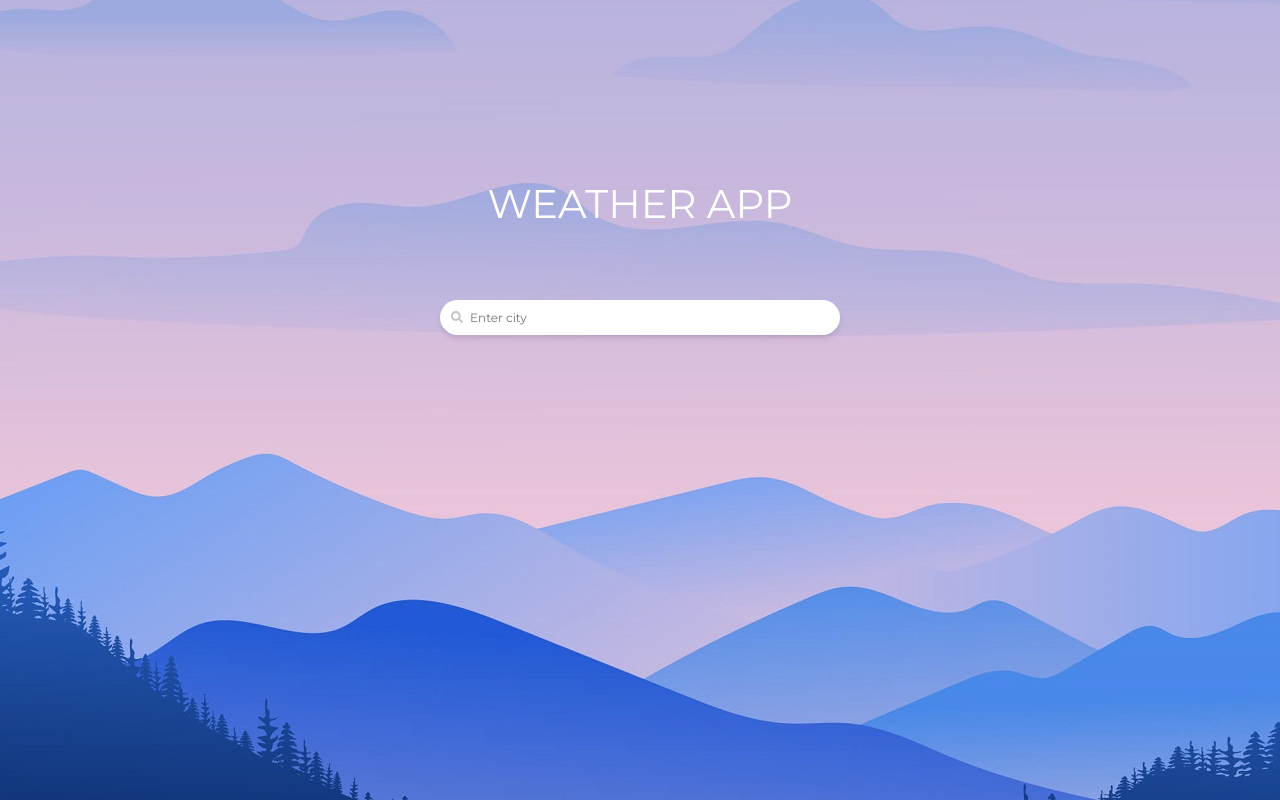
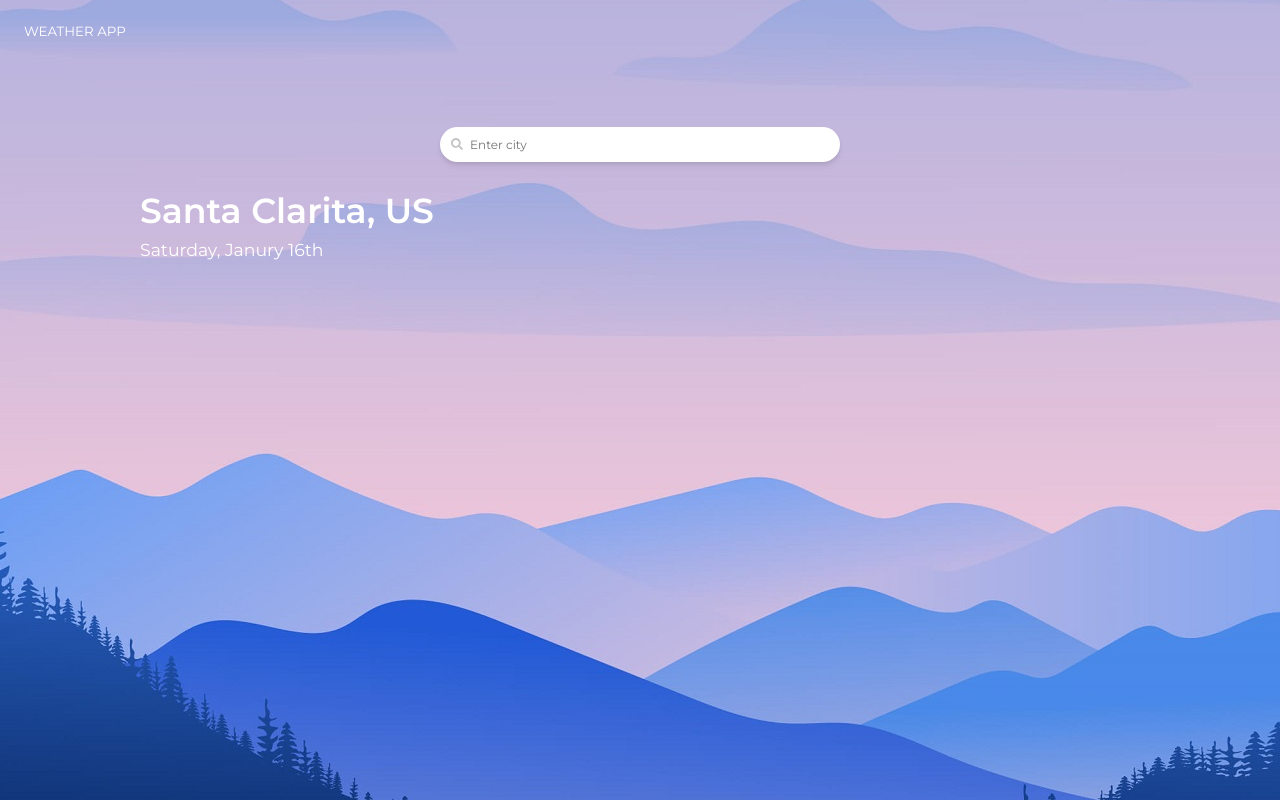
Before and after one commit to oscarsaca/weather-app, a React (Create React App) app: page / in a window 1280 px wide. Built offline with nearby package versions, Linux system fonts and the light colour scheme.

Commit message:
Added weather info header and associated loaded styles.

```diff
--- a/public/index.html
+++ b/public/index.html
@@ -26,7 +26,7 @@
     -->
     <title>React App</title>
   </head>
-  <body>
+  <body class="loaded">
     <noscript>You need to enable JavaScript to run this app.</noscript>
     <div id="root"></div>
     <!--
--- a/src/App.css
+++ b/src/App.css
@@ -69,11 +69,11 @@ picture img {
 
 /* Headers */
 .page-title + header {
-  padding-top: 11.8%;
+  padding-top: 12.278em;
 }
 
 .loaded .page-title + header {
-  padding-top: 0;
+  padding-top: 4em;
 }
 
 header {
@@ -107,7 +107,7 @@ header h1 {
 
 /* Search Input */
 h1 + form {
-  margin-top: 18.8%;
+  margin-top: 6.222em;
 }
 
 .loaded h1 + form {
@@ -148,3 +148,37 @@ input {
   fill: currentColor;
   transition: color var(--transition);
 }
+
+/* Weather Info Container */
+.weather-container {
+  position: relative;
+  max-width: 83.333em;
+  margin-left: auto;
+  margin-right: auto;
+  padding-top: 2.222em;
+  opacity: 0;
+  transition: opacity var(--transition-time) var(--transition-timing-function) var(--transition-delay);
+}
+
+.loaded .weather-container {
+  opacity: 1;
+  transition: opacity var(--transition-time) var(--transition-timing-function) var(--transition-time);
+}
+
+/* Weather Info Header */
+.weather-header > *  {
+  display: block;
+}
+
+.weather-header > * + * {
+  margin-top: 0.444em;
+}
+
+.weather-header strong {
+  font-size: 2.889em;
+  font-weight: 600;
+}
+
+.weather-header span {
+  font-size: 1.444em;
+}
--- a/src/App.js
+++ b/src/App.js
@@ -4,6 +4,7 @@ import React from 'react';
 import HeaderContainer from './components/weather-header/header-container';
 import WeatherBg from './components/weather-bg';
 import PageTitle from './components/page-title';
+import WeatherInfoContainer from './components/weather-info/weather-info-container';
 
 function App() {
   return (
@@ -11,6 +12,7 @@ function App() {
       <WeatherBg altText="Weather Background Image"/>
       <PageTitle title="Weather App"/>
       <HeaderContainer/>
+      <WeatherInfoContainer/>
     </React.StrictMode>
   );
 }
--- /dev/null
+++ b/src/components/weather-info/weather-info-container.js
@@ -0,0 +1,17 @@
+import WeatherInfoHeader from './weather-info-header';
+
+function WeatherInfoContainer() {
+    return (
+        <div className='weather-container'>
+            <WeatherInfoHeader
+                city="Santa Clarita"
+                country="US"
+                day="Saturday"
+                month="Janury"
+                monthDay="16th"
+                />
+        </div>
+    );
+}
+
+export default WeatherInfoContainer;
--- /dev/null
+++ b/src/components/weather-info/weather-info-header.js
@@ -0,0 +1,10 @@
+function WeatherInfoHeader({city, country, day, month, monthDay}) {
+    return (
+        <div className='weather-header'>
+            <strong>{city}, {country}</strong>
+            <span>{day}, {month} {monthDay}</span>
+        </div>
+    );
+}
+
+export default WeatherInfoHeader;
```
Also changed, not shown: 1 other file (tests, documents, lock files or other folders).
